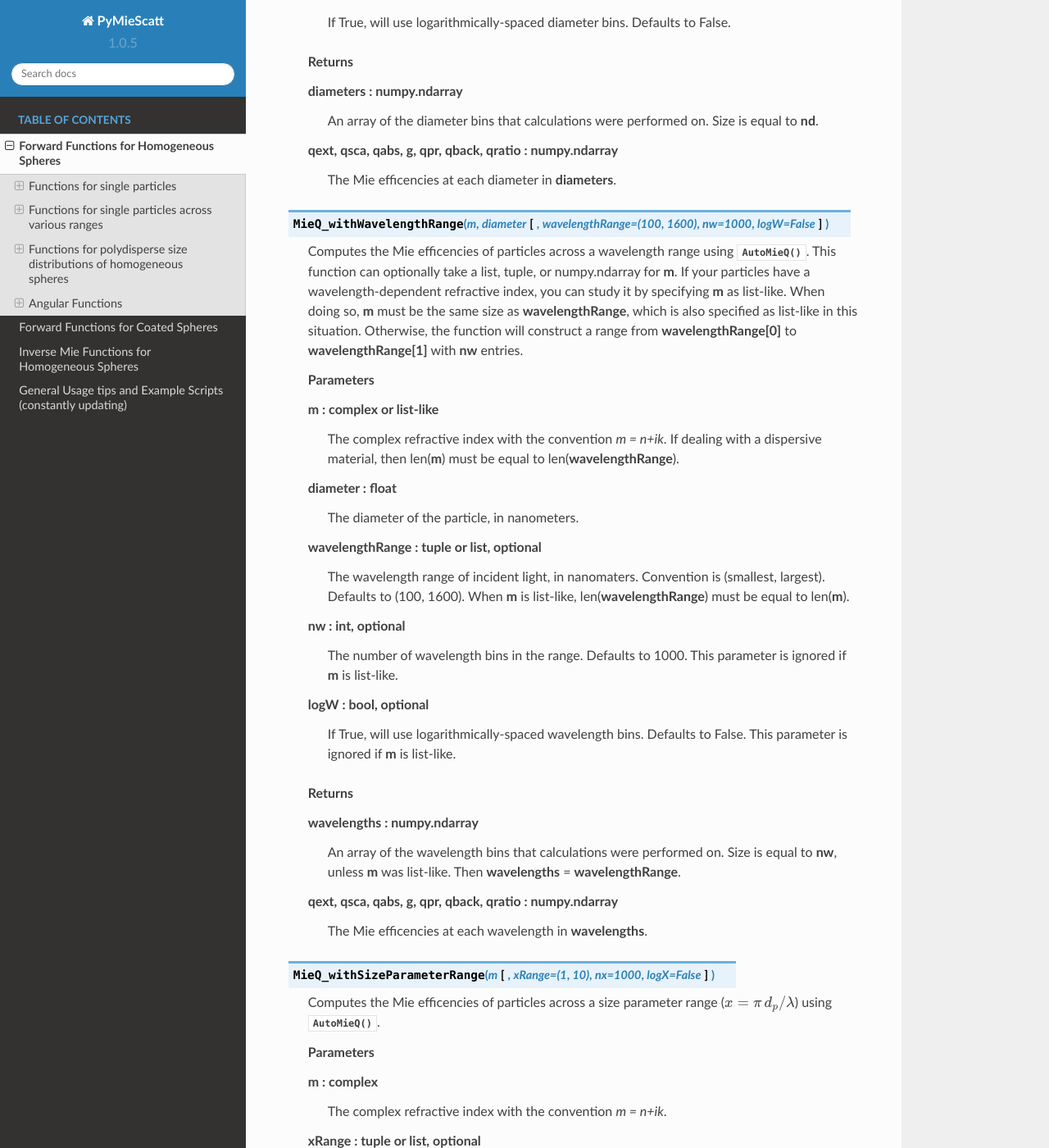
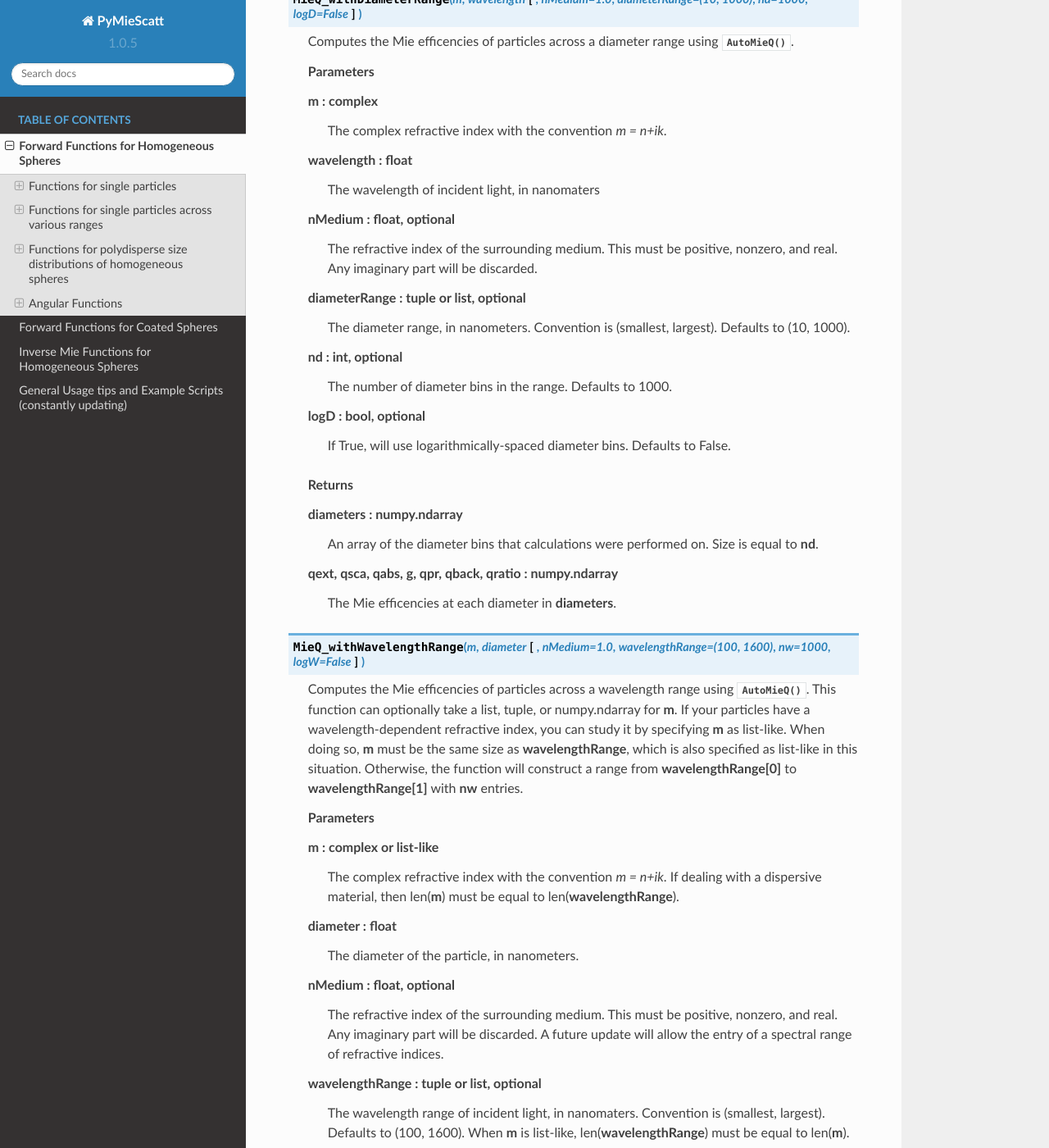
Before and after one commit to bsumlin/PyMieScatt, a Sphinx documentation site: the page built from docs/forward.rst, in a window 1280 px wide and 1400 px high, scrolled down 7491 px. Shown: the whole window at 82% size. Built offline with Sphinx 7.4.7 and the Read the Docs theme 2.0.0, drawn with Linux system fonts in a browser that asks for light colours; formulas are drawn with MathJax 3; pages that are not in the unit, such as notebooks, are missing from menus; some of the changed text lies outside the part shown.

Commit message:
1.7.0
Updated most forward functions to take nMedium. See documentation.

```diff
--- a/PyMieScatt/_version.py
+++ b/PyMieScatt/_version.py
@@ -1 +1 @@
-__version__ = "1.6.0b"
+__version__ = "1.7.0"
--- a/docs/forward.rst
+++ b/docs/forward.rst
@@ -4,7 +4,7 @@
 Functions for single particles
 ---------------------------------
 
-.. py:function:: MieQ(m, wavelength, diameter[, asDict=False, asCrossSection=False])
+.. py:function:: MieQ(m, wavelength, diameter[, nMedium=1.0, asDict=False, asCrossSection=False])
 
    Computes Mie efficencies *Q* and asymmetry parameter *g* of a single, homogeneous particle. Uses :py:func:`Mie_ab` to calculate :math:`a_n` and :math:`b_n`, and then calculates *Q* via:
 
@@ -33,6 +33,8 @@
 	The wavelength of incident light, in nanometers.
    diameter : float
 	The diameter of the particle, in nanometers.
+   nMedium : float, optional
+	The refractive index of the surrounding medium. This must be positive, nonzero, and real. Any imaginary part will be discarded.
    asDict : bool, optional
 	If specified and set to True, returns the results as a dict.
    asCrossSection : bool, optional
@@ -102,7 +104,7 @@
    cn, dn : numpy.ndarray
 	Arrays of size n\ :sub:`max` = 2+x+4x\ :sup:`1/3`
 
-.. py:Function:: RayleighMieQ(m, wavelength, diameter[, asDict=False, asCrossSection=False])
+.. py:Function:: RayleighMieQ(m, wavelength, diameter[, nMedium=1.0, asDict=False, asCrossSection=False])
 
    Computes Mie efficencies of a spherical particle in the Rayleigh regime (:math:`x=\pi\,d_p/\lambda \ll 1`) given refractive index *m*, *wavelength*, and *diameter*. Optionally returns the parameters as a dict when *asDict* is specified and set to True. Uses Rayleigh-regime approximations:
 
@@ -127,6 +129,8 @@
 	The wavelength of incident light, in nanometers.
    diameter : float
 	The diameter of the particle, in nanometers.
+   nMedium : float, optional
+	The refractive index of the surrounding medium. This must be positive, nonzero, and real. Any imaginary part will be discarded.
    asDict : bool, optional
 	If specified and set to True, returns the results as a dict.
    asCrossSection : bool, optional
@@ -157,7 +161,7 @@
 		 'g': 0}
 
 
-.. py:Function:: AutoMieQ(m, wavelength, diameter[, crossover=0.01, asDict=False, asCrossSection=False])
+.. py:Function:: AutoMieQ(m, wavelength, diameter[, nMedium=1.0, crossover=0.01, asDict=False, asCrossSection=False])
 
    Returns Mie efficencies of a spherical particle according to either :py:func:`MieQ` or :py:func:`RayleighMieQ` depending on the magnitude of the size parameter. Good for studying parameter ranges or size distributions. Thanks to `John Kendrick <https://github.com/JohnKendrick/PDielec>`_ for discussions about where to best place the crossover point.
 
@@ -169,6 +173,8 @@
 	The wavelength of incident light, in nanometers.
    diameter : float
 	The diameter of the particle, in nanometers.
+   nMedium : float, optional
+	The refractive index of the surrounding medium. This must be positive, nonzero, and real. Any imaginary part will be discarded.
    crossover : float, optional
 	The size parameter that dictates where calculations switch from Rayleigh approximation to actual Mie.
    asDict : bool, optional
@@ -189,7 +195,7 @@
 	If asDict==True and asCrossSection==True, returns a dict of the above cross-sections with appropriate keys.
 
 
-.. py:Function:: LowFrequencyMieQ(m, wavelength, diameter[, asDict=False, asCrossSection=False])
+.. py:Function:: LowFrequencyMieQ(m, wavelength, diameter[, nMedium=1.0, asDict=False, asCrossSection=False])
 
    Returns Mie efficencies of a spherical particle in the low-frequency regime (:math:`x=\pi\,d_p/\lambda \ll 1`) given refractive index **m**, **wavelength**, and **diameter**. Optionally returns the parameters as a dict when **asDict** is specified and set to True. Uses :py:func:`LowFrequencyMie_ab` to calculate a\ :sub:`n` and b\ :sub:`n`, and follows the same math as :py:func:`MieQ`.
 
@@ -202,6 +208,8 @@
 	The wavelength of incident light, in nanometers.
    diameter : float
 	The diameter of the particle, in nanometers.
+   nMedium : float, optional
+	The refractive index of the surrounding medium. This must be positive, nonzero, and real. Any imaginary part will be discarded.
    asDict : bool, optional
 	If specified and set to True, returns the results as a dict.
    asCrossSection : bool, optional
@@ -260,7 +268,7 @@
 Functions for single particles across various ranges
 ----------------------------------------------------
 
-.. py:Function:: MieQ_withDiameterRange(m, wavelength[, diameterRange=(10,1000), nd=1000, logD=False])
+.. py:Function:: MieQ_withDiameterRange(m, wavelength[, nMedium=1.0, diameterRange=(10,1000), nd=1000, logD=False])
 
    Computes the Mie efficencies of particles across a diameter range using :py:func:`AutoMieQ`.
 
@@ -271,6 +279,8 @@
 	The complex refractive index with the convention *m = n+ik*.
    wavelength : float
 	The wavelength of incident light, in nanomaters
+   nMedium : float, optional
+	The refractive index of the surrounding medium. This must be positive, nonzero, and real. Any imaginary part will be discarded.
    diameterRange : tuple or list, optional
 	The diameter range, in nanometers. Convention is (smallest, largest). Defaults to (10, 1000).
    nd : int, optional
@@ -286,7 +296,7 @@
    qext, qsca, qabs, g, qpr, qback, qratio : numpy.ndarray
 	The Mie efficencies at each diameter in **diameters**.
 
-.. py:Function:: MieQ_withWavelengthRange(m, diameter[, wavelengthRange=(100,1600), nw=1000, logW=False])
+.. py:Function:: MieQ_withWavelengthRange(m, diameter[, nMedium=1.0, wavelengthRange=(100,1600), nw=1000, logW=False])
 
    Computes the Mie efficencies of particles across a wavelength range using :py:func:`AutoMieQ`. This function can optionally take a list, tuple, or numpy.ndarray for **m**. If your particles have a wavelength-dependent refractive index, you can study it by specifying **m** as list-like. When doing so, **m** must be the same size as **wavelengthRange**, which is also specified as list-like in this situation. Otherwise, the function will construct a range from **wavelengthRange[0]** to **wavelengthRange[1]** with **nw** entries.
 
@@ -297,6 +307,8 @@
 	The complex refractive index with the convention *m = n+ik*. If dealing with a dispersive material, then len(**m**) must be equal to len(**wavelengthRange**).
    diameter : float
 	The diameter of the particle, in nanometers.
+   nMedium : float, optional
+	The refractive index of the surrounding medium. This must be positive, nonzero, and real. Any imaginary part will be discarded. A future update will allow the entry of a spectral range of refractive indices.
    wavelengthRange : tuple or list, optional
 	The wavelength range of incident light, in nanomaters. Convention is (smallest, largest). Defaults to (100, 1600). When **m** is list-like, len(**wavelengthRange**) must be equal to len(**m**).
    nw : int, optional
@@ -312,7 +324,7 @@
    qext, qsca, qabs, g, qpr, qback, qratio : numpy.ndarray
 	The Mie efficencies at each wavelength in **wavelengths**.
 
-.. py:Function:: MieQ_withSizeParameterRange(m[, xRange=(1,10), nx=1000, logX=False])
+.. py:Function:: MieQ_withSizeParameterRange(m[, nMedium=1.0, xRange=(1,10), nx=1000, logX=False])
 
    Computes the Mie efficencies of particles across a size parameter range (\ :math:`x=\pi\,d_p/\lambda`\ ) using :py:func:`AutoMieQ`.
 
@@ -321,6 +333,8 @@
 
    m : complex
 	The complex refractive index with the convention *m = n+ik*.
+   nMedium : float, optional
+	The refractive index of the surrounding medium. This must be positive, nonzero, and real. Any imaginary part will be discarded.
    xRange : tuple or list, optional
 	The size parameter range. Convention is (smallest, largest). Defaults to (1, 10).
    nx : int, optional
@@ -351,7 +365,7 @@
 		:math:`${\displaystyle G=\frac{\int g(d_p)\beta_{sca}(d_p)dd_p}{\int \beta_{sca}(d_p)dd_p}}$`
 
 
-.. py:Function:: Mie_SD(m, wavelength, sizeDistributionDiameterBins, sizeDistribution[, asDict=False])
+.. py:Function:: Mie_SD(m, wavelength, sizeDistributionDiameterBins, sizeDistribution[, nMedium=1.0, asDict=False])
 
    Returns Mie coefficients β\ :sub:`ext`, β\ :sub:`sca`, β\ :sub:`abs`, G, β\ :sub:`pr`, β\ :sub:`back`, β\ :sub:`ratio`. Uses `scipy.integrate.trapz <https://docs.scipy.org/doc/scipy-0.10.1/reference/generated/scipy.integrate.trapz.html>`_ to compute the integral, which can introduce errors if your distribution is too sparse. Best used with a continuous, compactly-supported distribution.
 
@@ -366,6 +380,8 @@
 	The diameter bin midpoints of the size distribution, in nanometers.
    sizeDistribution : list, tuple, or numpy.ndarray
 	The number concentrations of the size distribution bins. Must be the same size as sizeDistributionDiameterBins.
+   nMedium : float, optional
+	The refractive index of the surrounding medium. This must be positive, nonzero, and real. Any imaginary part will be discarded.
    asDict : bool, optional
 	If specified and set to True, returns the results as a dict.
 
@@ -377,7 +393,7 @@
    q : dict
 	If asDict==True, :py:func:`MieQ_SD` returns a dict of the above values with appropriate keys.
 
-.. py:Function:: Mie_Lognormal(m, wavelength, geoStdDev, geoMean, numberOfParticles[, numberOfBins=1000, lower=1, upper=1000, gamma=[1], returnDistribution=False, decomposeMultimodal=False, asDict=False])
+.. py:Function:: Mie_Lognormal(m, wavelength, geoStdDev, geoMean, numberOfParticles[, nMedium=1.0, numberOfBins=1000, lower=1, upper=1000, gamma=[1], returnDistribution=False, decomposeMultimodal=False, asDict=False])
 
    Returns Mie coefficients :math:`\beta_{ext}`, :math:`\beta_{sca}`, :math:`\beta_{abs}`, :math:`G`, :math:`\beta_{pr}`, :math:`\beta_{back}`,  and :math:`\beta_{ratio}`, integrated over a mathematically-generated k-modal lognormal particle number distribution. Uses `scipy.integrate.trapz <https://docs.scipy.org/doc/scipy-0.10.1/reference/generated/scipy.integrate.trapz.html>`_ to compute the integral.
 
@@ -403,6 +419,8 @@
 	The geometric mean diameter(s) :math:`d_{pg}` or :math:`d_{pg_i}` if list-like, in nanometers.
    numberOfParticles : float
 	The total number of particles in the distribution.
+   nMedium : float, optional
+	The refractive index of the surrounding medium. This must be positive, nonzero, and real. Any imaginary part will be discarded.
    numberOfBins : int, optional
 	The number of discrete bins in the distribution. Defaults to 1000.
    lower : float, optional
@@ -449,7 +467,7 @@
 
 These functions compute the angle-dependent scattered field intensities and scattering matrix elements. They return arrays that are useful for plotting.
 
-.. py:Function:: ScatteringFunction(m, wavelength, diameter[, minAngle=0, maxAngle=180, angularResolution=0.5, space='theta', angleMeasure='radians', normalization=None])
+.. py:Function:: ScatteringFunction(m, wavelength, diameter[, nMedium=1.0, minAngle=0, maxAngle=180, angularResolution=0.5, space='theta', angleMeasure='radians', normalization=None])
 
    Creates arrays for plotting the angular scattering intensity functions in theta-space with parallel, perpendicular, and unpolarized light. Also includes an array of the angles for each step. This angle can be in either degrees, radians, or gradians for some reason. The angles can either be geometrical angle or the qR vector (see `Sorensen, M. Q-space analysis of scattering by particles: a review. J. Quant. Spectrosc. Radiat. Transfer 2013, 131, 3-12 <http://www.sciencedirect.com/science/article/pii/S0022407313000083>`_). Uses :py:func:`MieS1S2` to compute S\ :sub:`1` and S\ :sub:`2`, then computes parallel, perpendicular, and unpolarized intensities by
 
@@ -468,6 +486,8 @@
 	The wavelength of incident light, in nanometers.
    diameter : float
 	The diameter of the particle, in nanometers.
+   nMedium : float, optional
+	The refractive index of the surrounding medium. This must be positive, nonzero, and real. Any imaginary part will be discarded.
    minAngle : float, optional
 	The minimum scattering angle (in degrees) to be calculated. Defaults to 0.
    maxAngle : float, optional
@@ -498,7 +518,7 @@
 
 
 
-.. py:Function:: SF_SD(m, wavelength, dp, ndp[, minAngle=0, maxAngle=180, angularResolution=0.5, space='theta', angleMeasure='radians', normed=False])
+.. py:Function:: SF_SD(m, wavelength, dp, ndp[, nMedium=1.0, minAngle=0, maxAngle=180, angularResolution=0.5, space='theta', angleMeasure='radians', normalization=None])
 
    Creates arrays for plotting the angular scattering intensity functions in theta-space with parallel, perpendicular, and unpolarized light. Also includes an array of the angles for each step for a distribution n\ :sub:`d`\ (d\ :sub:`p`). Uses :py:func:`ScatteringFunction` to compute scattering for each particle size, then sums the contributions from each bin.
 
@@ -513,6 +533,8 @@
 	The diameter bins of the distribution, in nanometers.
    ndp : list-like
 	The number of particles in each diameter bin in **dp**.
+   nMedium : float, optional
+	The refractive index of the surrounding medium. This must be positive, nonzero, and real. Any imaginary part will be discarded.
    minAngle : float, optional
 	The minimum scattering angle (in degrees) to be calculated. Defaults to 0.
    maxAngle : float, optional
@@ -542,7 +564,7 @@
    SU : numpy.ndarray
 	An array of the scattered intensity of unpolarized light, which is the average of SL and SR. Same size as the **theta** array.
 
-.. py:Function:: MatrixElements(m, wavelength, diameter, mu)
+.. py:Function:: MatrixElements(m, wavelength, diameter, mu[, nMedium=1.0])
 
    Calculates the four nonzero scattering matrix elements S\ :sub:`11`, S\ :sub:`12`, S\ :sub:`33`, and S\ :sub:`34` as functions of *μ*\ =cos(*θ*\ ), where *θ* is the scattering angle:
 
@@ -550,7 +572,7 @@
 
 		:math:`${\displaystyle S_{12}=\frac{1}{2}\left(|S_2|^2-|S_1|^2\right)}$`
 
-		:math:`${\displaystyle S_{33}=\frac{1}{2}(S_2^*S_1^*+S_2S_1^*)}$`
+		:math:`${\displaystyle S_{33}=\frac{1}{2}(S_2^*S_1+S_2S_1^*)}$`
 
 		:math:`${\displaystyle S_{34}=\frac{i}{2}(S_1S_2^*-S_2S_1^*)}$`
 
@@ -566,6 +588,8 @@
 	The diameter of the particle, in nanometers.
    mu : float
 	The cosine of the scattering angle.
+   nMedium : float, optional
+	The refractive index of the surrounding medium. This must be positive, nonzero, and real. Any imaginary part will be discarded.
 
    **Returns**
 
```
Also changed, not shown: docs/index.rst (+7 -3 lines), 10 other files.
